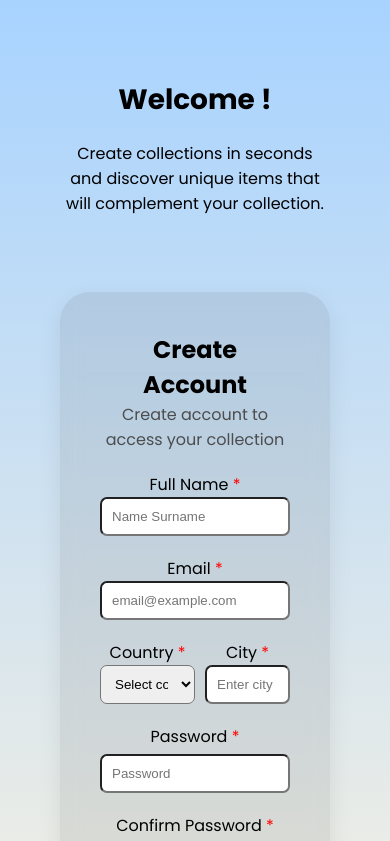
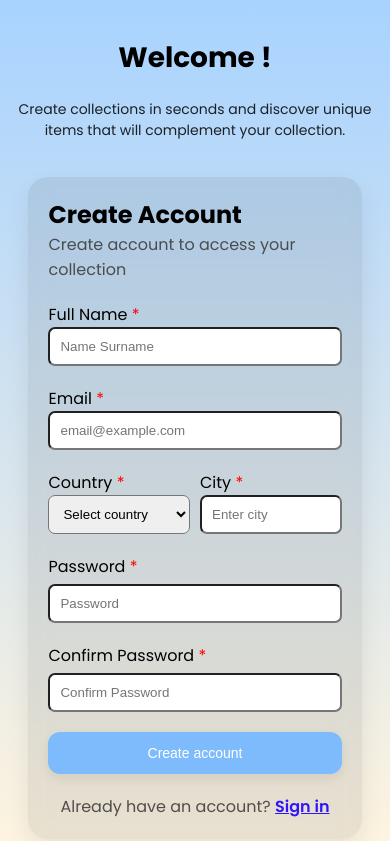
Before and after one commit to SDC-Team-Projects/Team_13_Lososj, a React (Vite) app: page / in a window 390 px wide. Shown: the top 841 px of the page. Built offline with nearby package versions, Linux system fonts and the light colour scheme; what i18n-iso-countries would draw is missing.

Commit message:
Add some changes

```diff
--- a/src/css/AuthForm.module.css
+++ b/src/css/AuthForm.module.css
@@ -103,14 +103,37 @@
 .forgotLink:hover {
   text-decoration: underline;
 }
+@media (max-width: 900px) {
 
-@media (max-width: 900px) {
   .page {
     flex-direction: column;
-        text-align: center;
+    padding: 18px 14px;
+    gap: 22px;
+  }
+
+  .form {
+    width: 100%;
+    max-width: 92%;
+
+    margin: 0 auto;
+
+    padding: 20px;
+    border-radius: 20px;
+
+    box-shadow: 0 10px 25px rgba(0, 0, 0, 0.08);
   }
 
   .main {
     text-align: center;
   }
+
+  .main h1 {
+    font-size: 28px;
   }
+
+  .main p {
+    font-size: 14px;
+    line-height: 1.5;
+    opacity: 0.85;
+  }
+}
```
Lines whose indentation alone changed are shown as unchanged.
